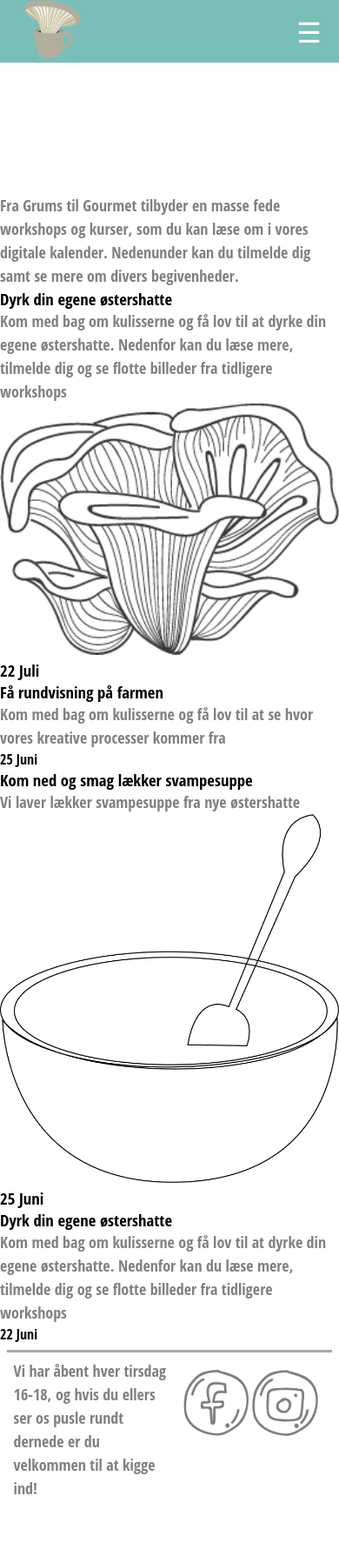
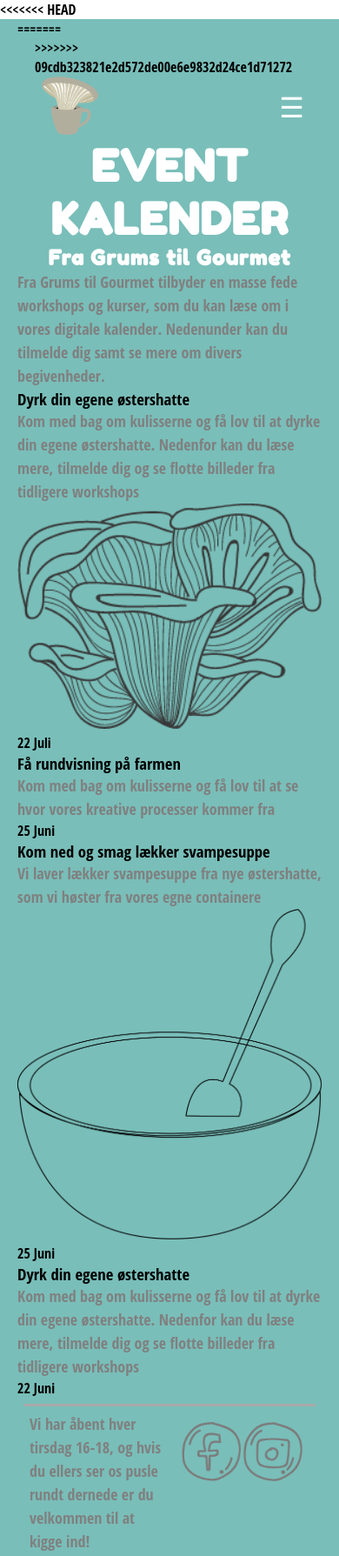
Before and after one commit to stinebredtoft/Eksamen-2.-semester, a plain HTML site: page events.html in a window 390 px wide. Shown: the top 1789 px of the page at 87% size. Before the commit the page ends 1741 px from the top, so only its background shows below. Drawn offline with Linux system fonts and the light colour scheme.

Commit message:
Add files via upload

```diff
--- a/events.html
+++ b/events.html
@@ -11,12 +11,17 @@
 </head>
 
 <body>
+<<<<<<< HEAD
+    <main>
+        <header>
+=======
    <main>
        <header>
            <!--Logoburgeren er lavet af Michelle Andersen-->
+>>>>>>> 09cdb323821e2d572de00e6e9832d24ce1d71272
             <section id="logo-burger">
                 <a id="logo" href="index.html"><img src="images/fra-grums-til-gourmet-logo.png" alt="logo"></a>
-                <label for="toggle">&#9776;</label>
+                <label class="burger-label" for="toggle">&#9776;</label>
             </section>
             <nav>
                 <input type="checkbox" id="toggle" class="hidden">
@@ -28,46 +33,40 @@
                 </ul>
             </nav>
         </header>
-        <h2 class="event2">Fra Grums til Gourmet</h2>
-        <h1 id="event1">EVENT KALENDER</h1>
-        <p class="event00" >Fra Grums til Gourmet tilbyder en masse fede workshops og kurser, som du kan læse om i vores digitale kalender. Nedenunder kan du tilmelde dig samt se mere om divers begivenheder.</p>
+        <article>
+            <h2 class="event-underoverskrift">Fra Grums til Gourmet</h2>
+            <h1 id="event-overskrift">EVENT KALENDER</h1>
+            <p class="event-manchet">Fra Grums til Gourmet tilbyder en masse fede workshops og kurser, som du kan læse om i vores digitale kalender. Nedenunder kan du tilmelde dig samt se mere om divers begivenheder.</p>
 
-        <div class="eventcontainer">
-            <h3 class="event2">Dyrk din egene østershatte</h3>
-            <p class="event0">Kom med bag om kulisserne og få lov til at dyrke din egene østershatte. Nedenfor kan du læse mere, tilmelde dig og se flotte billeder fra
+            <section class="eventcontainer">
+                <h3 class="event3">Dyrk din egene østershatte</h3>
+                <p class="event-tekst">Kom med bag om kulisserne og få lov til at dyrke din egene østershatte. Nedenfor kan du læse mere, tilmelde dig og se flotte billeder fra
                     tidligere workshops</p>
-
                 <div class="circle">
-       <img src="images/svampebuket.png" class="csvamp">
-       <h3>22 Juli</h3>
+                    <img src="images/svampebuket.png">
+                    <h4>22 Juli</h4>
                 </div>
-
-
-
+            </section>
+            <section class="eventcontainer">
+                <h3 class="event3">Få rundvisning på farmen</h3>
+                <p class="event-tekst">Kom med bag om kulisserne og få lov til at se hvor vores kreative processer kommer fra</p>
+                <div class="circle">25 Juni</div>
+            </section>
+            <section class="eventcontainer">
+                <h3 class="event3">Kom ned og smag lækker svampesuppe</h3>
+                <p class="event-tekst">Vi laver lækker svampesuppe fra nye østershatte, som vi høster fra vores egne containere</p>
+                <div class="circle">
+                    <img src="images/sk%C3%A5l.png">
+                    <h4>25 Juni</h4>
                 </div>
-        <div class="eventcontainer2">
-            <h3 class="event2">Få rundvisning på farmen</h3>
-            <p class="event0">Kom med bag om kulisserne og få lov til at se hvor vores kreative processer kommer fra</p>
-
-       <div class="circle">25 Juni</div>
-       </div>
-       <div class="eventcontainer3">
-            <h3 class="event2">Kom ned og smag lækker svampesuppe</h3>
-            <p class="event0">Vi laver lækker svampesuppe fra nye østershatte</p>
-
-       <div class="circle">
-           <img src="images/sk%C3%A5l.png" class="skoel">
-           <h3>25 Juni</h3>
-       </div>
-       </div>
-       <div class="eventcontainer4">
-            <h3 class="event2">Dyrk din egene østershatte</h3>
-            <p class="event0">Kom med bag om kulisserne og få lov til at dyrke din egene østershatte. Nedenfor kan du læse mere, tilmelde dig og se flotte billeder fra
+            </section>
+            <section class="eventcontainer">
+                <h3 class="event3">Dyrk din egene østershatte</h3>
+                <p class="event-tekst">Kom med bag om kulisserne og få lov til at dyrke din egene østershatte. Nedenfor kan du læse mere, tilmelde dig og se flotte billeder fra
                     tidligere workshops</p>
-
-       <div class="circle">22 Juni
-       </div>
-       </div>
+                <div class="circle">22 Juni</div>
+            </section>
+        </article>
 
         <footer>
             <p>Vi har åbent hver tirsdag 16-18, og hvis du ellers ser os pusle rundt dernede er du velkommen til at kigge ind!</p>
--- a/tilmeldning.html
+++ b/tilmeldning.html
@@ -6,6 +6,8 @@
     <meta name="description" content="">
     <title></title>
     <link rel="stylesheet" href="css/style.css">
+    <script src="https://cdn.jsdelivr.net/npm/jquery@3.2.1/dist/jquery.min.js"></script>
+    <script src="mitjs.js"></script>
 </head>
 
 <body>
@@ -13,7 +15,7 @@
        <header>
             <section id="logo-burger">
                 <a id="logo" href="index.html"><img src="images/fra-grums-til-gourmet-logo.png" alt="logo"></a>
-                <label for="toggle">&#9776;</label>
+                <label class="burger-label" for="toggle">&#9776;</label>
             </section>
             <nav>
                <input type="checkbox" id="toggle" class="hidden">
@@ -26,21 +28,20 @@
             </nav>
         </header>
 
-        <div class="kontakt-titel">
-            <h1 id="til1">Tilmedlingsblanket</h1>
-            <h2 id="til2">Udfyld felterne for at tilmelde dig</h2>
-        </div>
+       <!--her starter det gali -->
+       <h1 class="tilmeld">Tilmeldning</h1>
+       <form action="https://formspree.io/aagaardmuller21@live.dk" method="POST">
+           <label for="email">E-mail</label>
+               <input type="email" name="email" id="email" class="email"/>
+           <label for="subject">Subject</label>
+               <input type="text" name="subject" id="subject" class="subject"/>
+           <label for="message" >Message</label>
+           <textarea id="message" name="message" class="message"></textarea>
+           <div class="status">
 
-        <div class="kontakt-form">
-           <form id="kontakt-form" method="post" action="">
-              <input name="name" type="text" class="form-comtrol" placeholder="Dit Navn" required> <br>
-              <input name="email" type="email" class="form-control" placeholder="Din Email" required> <br>
-              <textarea name="message" class="form-kontrol" placeholder="Kursus" rows="4" required></textarea> <br>
-              <input type="submit" class="form-kontrol submit" value="SEND BESKED">
-
-           </form>
-
-        </div>
+           </div>
+           <button type="submit" class="submit">Send</button>
+       </form>
 
        <footer>
             <p>Vi har åbent hver tirsdag 16-18, og hvis du ellers ser os pusle rundt dernede er du velkommen til at kigge ind!</p>
@@ -50,6 +51,6 @@
             </div>
         </footer>
    </main>
-    <script src=""></script>
+
 </body>
 </html>
```
Also changed, not shown: fgtg.html (+6 -6 lines), index.html (+7 -7 lines), kontakt.html (+1 -1 lines), mitjs.js (added, +33 -0 lines). Lines whose indentation alone changed are shown as unchanged.
